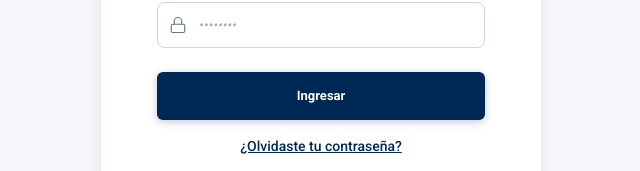
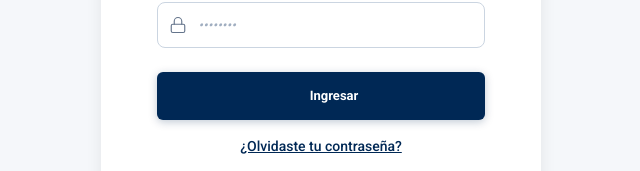
Before and after one commit to Geken02/SGPI-Fondos-VIE-Reparaciones, a React (Vite) app in the folder 05_Codigo_Fuente/frontend/: page /login in a window 1280 px wide. Shown: the part 449-620 px from the top of the page, without its empty margins (319-959 px from the left). Built offline with nearby package versions, Linux system fonts and the light colour scheme.

Commit message:
Correcciones del spinner

```diff
--- a/05_Codigo_Fuente/frontend/src/components/LoginForm.jsx
+++ b/05_Codigo_Fuente/frontend/src/components/LoginForm.jsx
@@ -145,8 +145,10 @@ const LoginForm = () => {
 
       {/* Botón de Envío */}
       <button type="submit" className="btn-primary" disabled={cargando}>
-        {cargando && <span className="spinner" aria-hidden="true"></span>}
-        <span>{cargando ? 'Ingresando...' : 'Ingresar'}</span>
+        <span className="spinner-slot">
+          {cargando && <span className="spinner"></span>}
+        </span>
+        <span className="btn-label">{cargando ? 'Ingresando...' : 'Ingresar'}</span>
       </button>
 
       {/* Enlaces de ayuda */}
--- a/05_Codigo_Fuente/frontend/src/styles/login.css
+++ b/05_Codigo_Fuente/frontend/src/styles/login.css
@@ -623,3 +623,42 @@
   color: #FFFF00 !important;
   z-index: 100 !important;
 }
+
+/* ==========================================================================
+   FIX DEFINITIVO: Spinner que NO mueve el texto
+   ========================================================================== */
+
+.btn-primary {
+  display: inline-flex !important;
+  align-items: center !important;
+  justify-content: center !important;
+  gap: 8px !important;
+}
+
+/* ✅ Reserva el espacio del spinner SIEMPRE (visible o no) */
+.spinner-slot {
+  display: inline-flex !important;
+  align-items: center !important;
+  justify-content: center !important;
+  width: 18px !important;
+  height: 18px !important;
+  min-width: 18px !important; /* ← CLAVE: reserva el ancho */
+  min-height: 18px !important;
+  flex-shrink: 0 !important;  /* ← NUNCA se encoge */
+}
+
+.btn-label {
+  white-space: nowrap !important;
+}
+
+.spinner {
+  width: 18px !important;
+  height: 18px !important;
+  min-width: 18px !important;
+  min-height: 18px !important;
+  border: 2px solid rgba(255, 255, 255, 0.3);
+  border-top-color: white;
+  border-radius: 50%;
+  animation: spin 0.8s linear infinite;
+  flex-shrink: 0 !important;
+}
```
